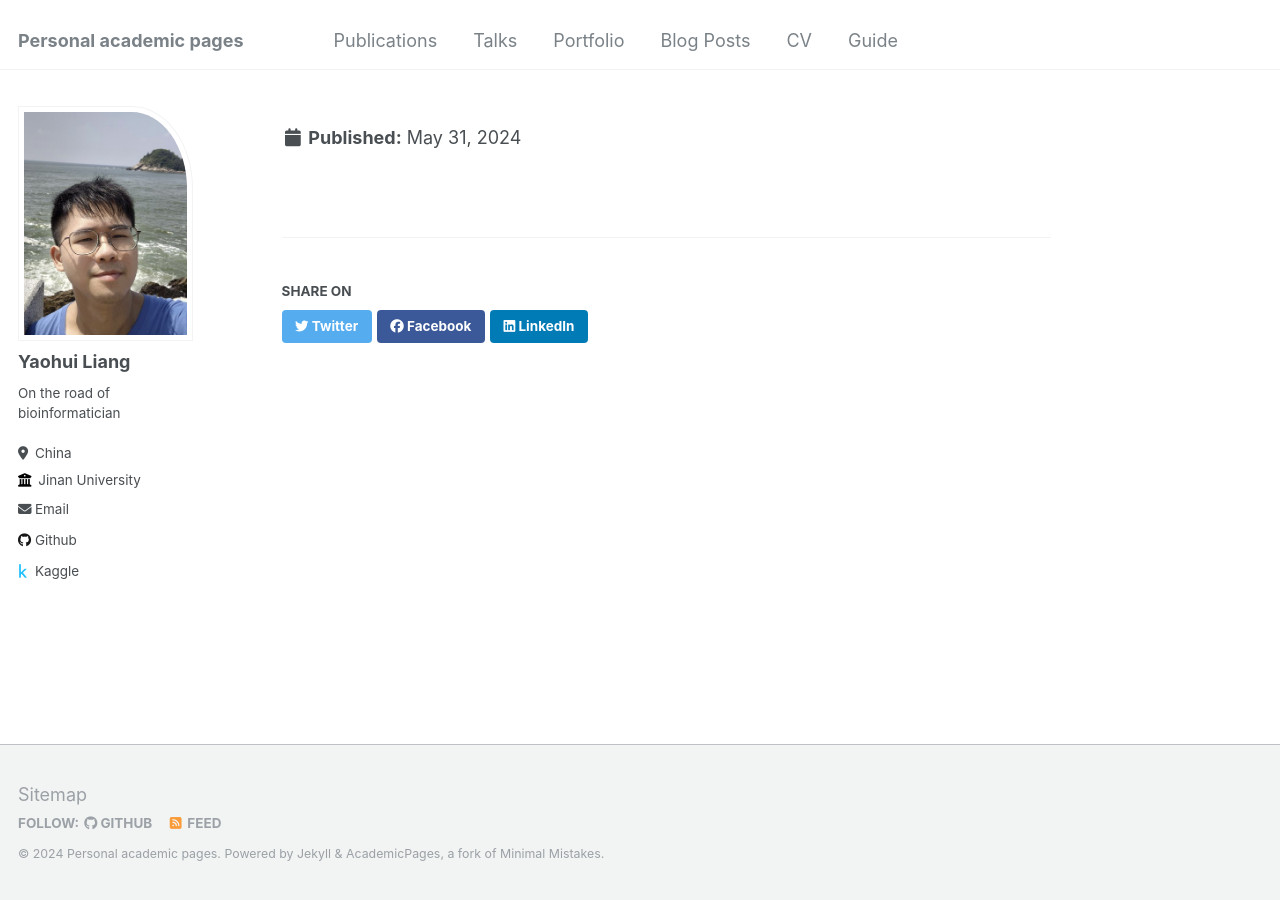
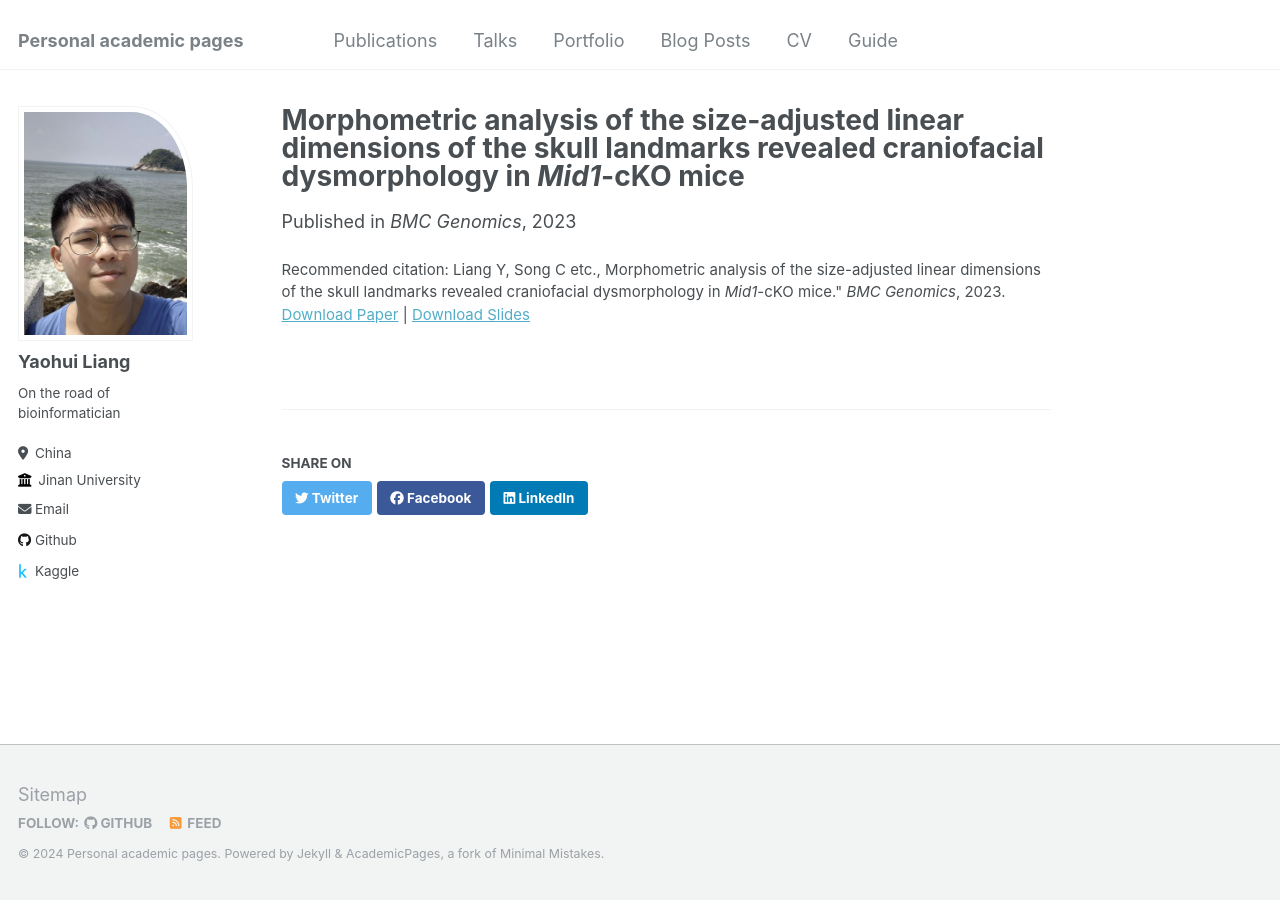
Before and after one commit to Stupid1Fish/Academic-Pages, a Jekyll site: the page built from _publications/2023-02-09-paper-title-number-1.md, in a window 1280 px wide. Built offline with Jekyll 4.4.1, drawn with Linux system fonts in a browser that asks for light colours.

Commit message:
Update 2023-02-09-paper-title-number-1.md

```diff
--- a/_publications/2023-02-09-paper-title-number-1.md
+++ b/_publications/2023-02-09-paper-title-number-1.md
@@ -3,7 +3,8 @@ title: "Morphometric analysis of the size-adjusted linear dimensions of the skul
 collection: publications
 permalink: https://pubmed.ncbi.nlm.nih.gov/36759768/
 date: 2023-02-09
-slidesurl:'http://Stupid1Fish.github.io/files/slides1.pdf'
+venue: '<i>BMC Genomics</i>'
+slidesurl: 'http://Stupid1Fish.github.io/files/slides1.pdf'
 paperurl: 'http://Stupid1Fish.github.io/files/paper1.pdf'
 citation: 'Liang Y, Song C etc., Morphometric analysis of the size-adjusted linear dimensions of the skull landmarks revealed craniofacial dysmorphology in <i>Mid1</i>-cKO mice.&quot; <i>BMC Genomics</i>, 2023.'
 ---
```
